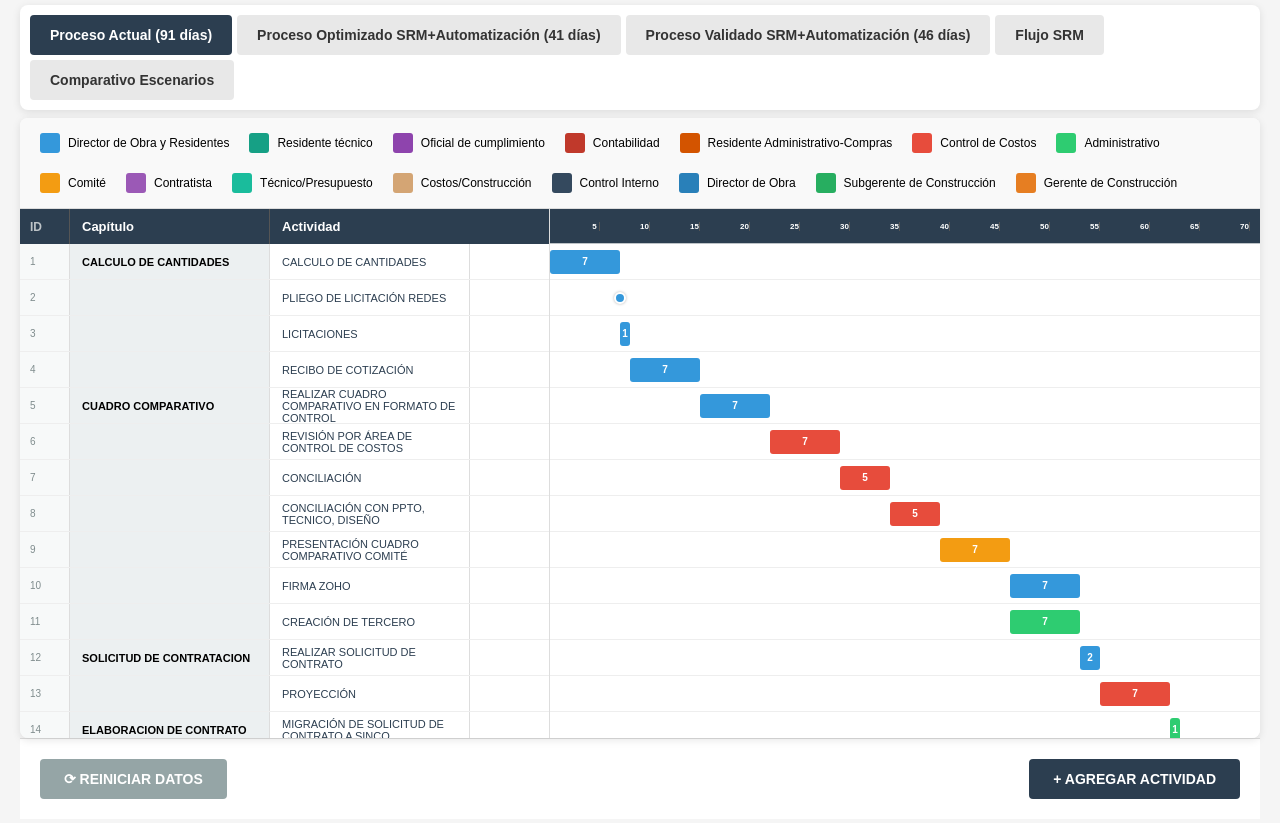
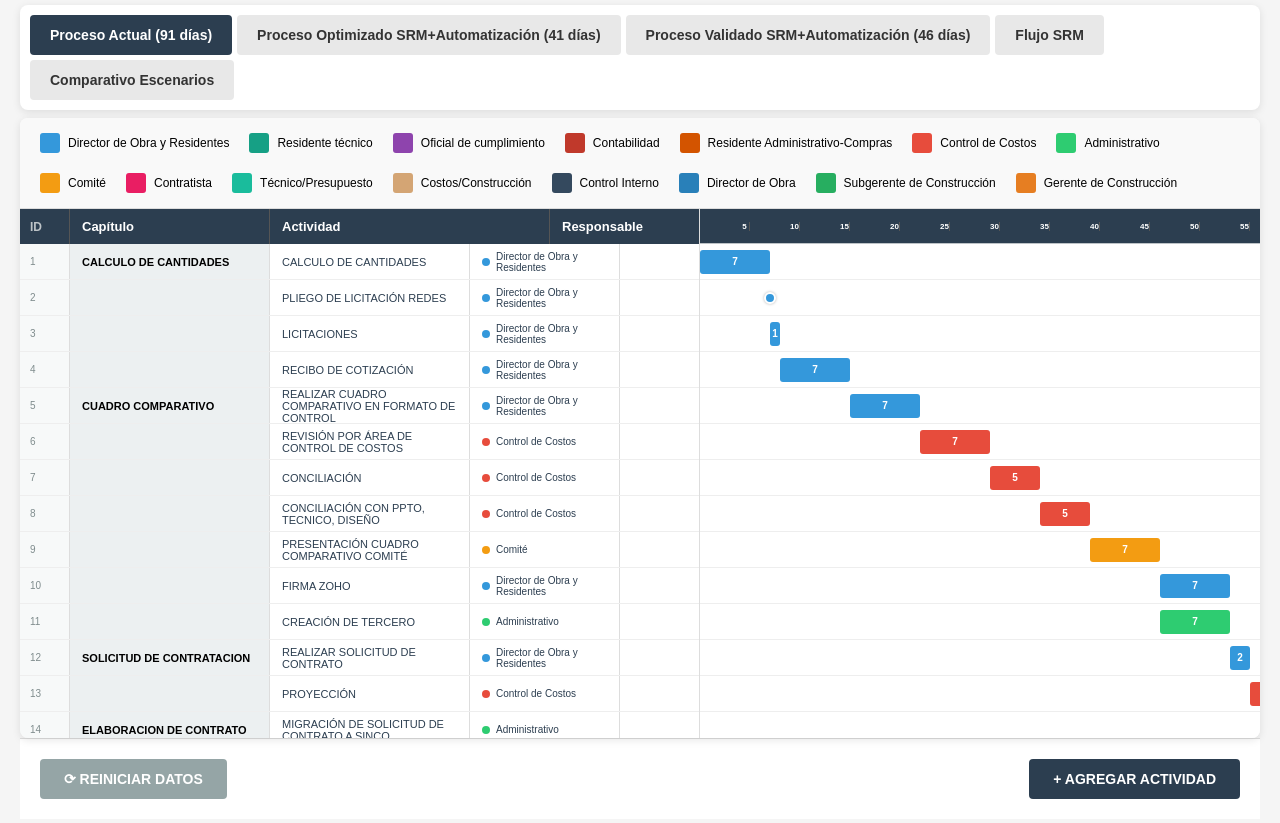
Before and after one commit to cpulgarinIngeurbe/1FlujoContratacion, a plain HTML site: page index.html in a window 1280 px wide. Shown: the part 53-876 px from the top of the page. Drawn offline with Linux system fonts and the light colour scheme.

Commit message:
Corrige color duplicado de Contratista y agrega columna de Responsable
Co-Authored-By: Claude Bot <noreply@anthropic.com>

```diff
--- a/index.html
+++ b/index.html
@@ -117,7 +117,7 @@
         }
 
         .escala-labels {
-            width: 530px;
+            width: 680px;
             flex-shrink: 0;
             display: flex;
             flex-direction: column;
@@ -222,6 +222,18 @@
             font-size: 13px;
         }
 
+        .header-responsable {
+            width: 150px;
+            padding: 8px 12px;
+            border-right: 1px solid #555;
+            flex-shrink: 0;
+            height: 35px;
+            display: flex;
+            align-items: center;
+            box-sizing: border-box;
+            font-size: 13px;
+        }
+
         .content-wrapper {
             display: flex;
             flex: 1;
@@ -302,6 +314,27 @@
             align-items: center;
             height: 35px;
             box-sizing: border-box;
+        }
+
+        .responsable-name {
+            width: 150px;
+            padding: 8px 12px;
+            border-right: 1px solid #ddd;
+            font-size: 10px;
+            flex-shrink: 0;
+            display: flex;
+            align-items: center;
+            gap: 6px;
+            height: 35px;
+            box-sizing: border-box;
+            color: #2c3e50;
+        }
+
+        .responsable-dot {
+            width: 8px;
+            height: 8px;
+            border-radius: 50%;
+            flex-shrink: 0;
         }
 
         .timeline {
@@ -844,7 +877,8 @@
             }
         }
 
-        const colorMap = {'DIRECTOR': '#3498db', 'RESIDENTE_TECNICO': '#16a085', 'OFICIAL_CUMPLIMIENTO': '#8e44ad', 'CONTABILIDAD': '#c0392b', 'RESIDENTE_ADMIN_COMPRAS': '#d35400', 'CONTROL_COSTOS': '#e74c3c', 'ADMINISTRATIVO': '#2ecc71', 'COMITE': '#f39c12', 'CONTRATISTA': '#9b59b6', 'TECNICO': '#1abc9c', 'COSTOS_CONSTRUCCION': '#d4a574', 'CONTROL_INTERNO': '#34495e', 'DIRECTOR_OBRA': '#2980b9', 'SUBGERENTE_CONSTRUCCION': '#27ae60', 'GERENTE_CONSTRUCCION': '#e67e22'};
+        const colorMap = {'DIRECTOR': '#3498db', 'RESIDENTE_TECNICO': '#16a085', 'OFICIAL_CUMPLIMIENTO': '#8e44ad', 'CONTABILIDAD': '#c0392b', 'RESIDENTE_ADMIN_COMPRAS': '#d35400', 'CONTROL_COSTOS': '#e74c3c', 'ADMINISTRATIVO': '#2ecc71', 'COMITE': '#f39c12', 'CONTRATISTA': '#e91e63', 'TECNICO': '#1abc9c', 'COSTOS_CONSTRUCCION': '#d4a574', 'CONTROL_INTERNO': '#34495e', 'DIRECTOR_OBRA': '#2980b9', 'SUBGERENTE_CONSTRUCCION': '#27ae60', 'GERENTE_CONSTRUCCION': '#e67e22'};
+        const areaLabels = {'DIRECTOR': 'Director de Obra y Residentes', 'RESIDENTE_TECNICO': 'Residente técnico', 'OFICIAL_CUMPLIMIENTO': 'Oficial de cumplimiento', 'CONTABILIDAD': 'Contabilidad', 'RESIDENTE_ADMIN_COMPRAS': 'Residente Administrativo-Compras', 'CONTROL_COSTOS': 'Control de Costos', 'ADMINISTRATIVO': 'Administrativo', 'COMITE': 'Comité', 'CONTRATISTA': 'Contratista', 'TECNICO': 'Técnico/Presupuesto', 'COSTOS_CONSTRUCCION': 'Costos/Construcción', 'CONTROL_INTERNO': 'Control Interno', 'DIRECTOR_OBRA': 'Director de Obra', 'SUBGERENTE_CONSTRUCCION': 'Subgerente de Construcción', 'GERENTE_CONSTRUCCION': 'Gerente de Construcción'};
 
         function getColorForArea(area) {
             return colorMap[area] || '#34495e';
@@ -995,7 +1029,7 @@
             const legendDiv = document.createElement('div');
             legendDiv.className = 'legend';
             Object.entries(colorMap).forEach(([key, color]) => {
-                const labels = {'DIRECTOR': 'Director de Obra y Residentes', 'RESIDENTE_TECNICO': 'Residente técnico', 'OFICIAL_CUMPLIMIENTO': 'Oficial de cumplimiento', 'CONTABILIDAD': 'Contabilidad', 'RESIDENTE_ADMIN_COMPRAS': 'Residente Administrativo-Compras', 'CONTROL_COSTOS': 'Control de Costos', 'ADMINISTRATIVO': 'Administrativo', 'COMITE': 'Comité', 'CONTRATISTA': 'Contratista', 'TECNICO': 'Técnico/Presupuesto', 'COSTOS_CONSTRUCCION': 'Costos/Construcción', 'CONTROL_INTERNO': 'Control Interno', 'DIRECTOR_OBRA': 'Director de Obra', 'SUBGERENTE_CONSTRUCCION': 'Subgerente de Construcción', 'GERENTE_CONSTRUCCION': 'Gerente de Construcción'};
+                const labels = areaLabels;
                 const legendItem = document.createElement('div');
                 legendItem.className = 'legend-item';
                 const colorDiv = document.createElement('div');
@@ -1158,7 +1192,7 @@
             saveToLocalStorage();
             let html = '<div class="legend">';
             Object.entries(colorMap).forEach(([key, color]) => {
-                const labels = {'DIRECTOR': 'Director de Obra y Residentes', 'RESIDENTE_TECNICO': 'Residente técnico', 'OFICIAL_CUMPLIMIENTO': 'Oficial de cumplimiento', 'CONTABILIDAD': 'Contabilidad', 'RESIDENTE_ADMIN_COMPRAS': 'Residente Administrativo-Compras', 'CONTROL_COSTOS': 'Control de Costos', 'ADMINISTRATIVO': 'Administrativo', 'COMITE': 'Comité', 'CONTRATISTA': 'Contratista', 'TECNICO': 'Técnico/Presupuesto', 'COSTOS_CONSTRUCCION': 'Costos/Construcción', 'CONTROL_INTERNO': 'Control Interno', 'DIRECTOR_OBRA': 'Director de Obra', 'SUBGERENTE_CONSTRUCCION': 'Subgerente de Construcción', 'GERENTE_CONSTRUCCION': 'Gerente de Construcción'};
+                const labels = areaLabels;
                 html += `<div class="legend-item"><div class="legend-color" style="background-color: ${color};"></div><span style="font-size: 12px;">${labels[key]}</span></div>`;
             });
             html += '</div>';
@@ -1167,9 +1201,11 @@
             maxDays = Math.max(maxDays, 50);
             window.currentMaxDays = maxDays;
             const contentWidth = maxDays * 10 + 40;
-            html += '<div class="escala-container"><div class="escala-labels"><div class="header" style="width: 530px;"><div class="header-id">ID</div><div class="header-capitulo">Capítulo</div><div class="header-actividad">Actividad</div></div>';
+            html += '<div class="escala-container"><div class="escala-labels"><div class="header" style="width: 680px;"><div class="header-id">ID</div><div class="header-capitulo">Capítulo</div><div class="header-actividad">Actividad</div><div class="header-responsable">Responsable</div></div>';
             activities.forEach((act, idx) => {
-                html += `<div class="row" onclick="showDeleteConfirm(${idx})"><div class="id-name">${act.id}</div><div class="capitulo-name">${act.capitulo}</div><div class="actividad-name" style="color: ${act.enfasis ? '#27ae60' : '#2c3e50'}; font-weight: ${act.enfasis ? 'bold' : 'normal'};">${act.nombreActividad}</div></div>`;
+                const responsableColor = getColorForArea(act.area);
+                const responsableLabel = areaLabels[act.area] || '';
+                html += `<div class="row" onclick="showDeleteConfirm(${idx})"><div class="id-name">${act.id}</div><div class="capitulo-name">${act.capitulo}</div><div class="actividad-name" style="color: ${act.enfasis ? '#27ae60' : '#2c3e50'}; font-weight: ${act.enfasis ? 'bold' : 'normal'};">${act.nombreActividad}</div><div class="responsable-name"><span class="responsable-dot" style="background-color: ${responsableColor};"></span>${responsableLabel}</div></div>`;
             });
             html += '</div><div class="escala" id="escalaMain" data-max-days="' + maxDays + '" style="flex: 1; overflow-y: auto; overflow-x: auto; position: relative; display: flex; flex-direction: column; background: white; min-width: 0;">';
             html += `<div class="escala-label-dias" style="width: ${maxDays * 10}px; min-width: ${maxDays * 10}px; flex-shrink: 0;">${Array.from({length: maxDays}, (_, i) => i + 1).map(d => `<span style="display: inline-block; width: 10px; text-align: center; font-size: 8px; border-right: 1px solid #555; color: ${(d % 5 === 0 ? '#fff' : '#999')}">${d % 5 === 0 ? d : ''}</span>`).join('')}</div>`;
```
